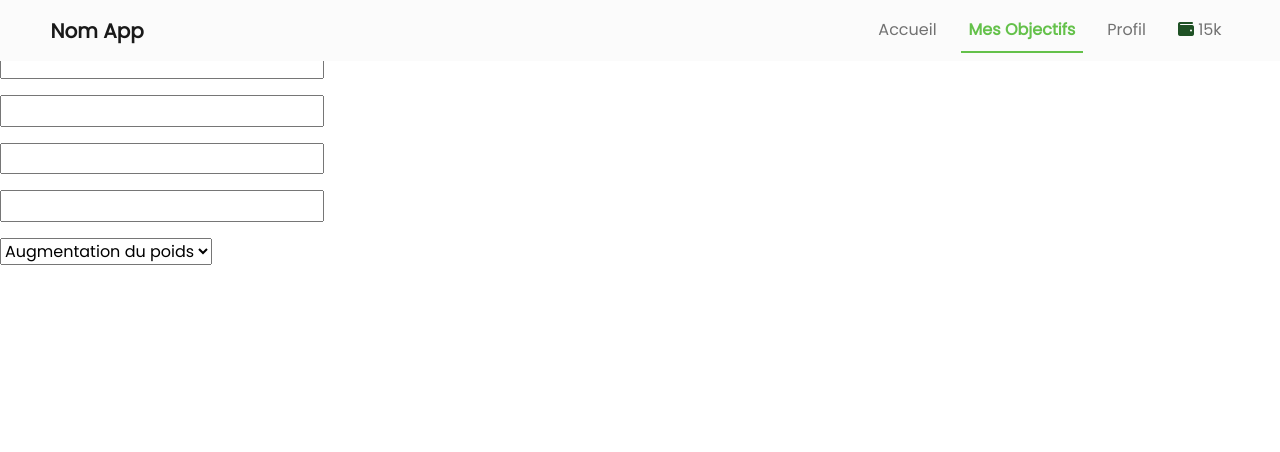
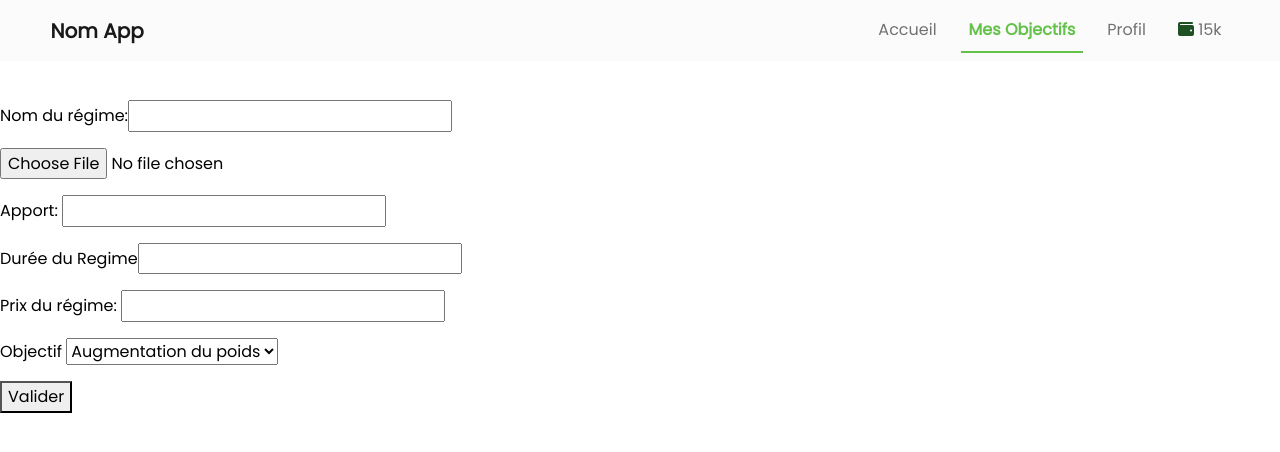
Before and after one commit to Nante1905/web-s4, a CodeIgniter app: a page that uses application/views/pages/regime.php in a window 1280 px wide. Shown: the top 452 px of the page. Run offline with CodeIgniter, Linux system fonts and the light colour scheme.

Commit message:
[implement] insere regime

```diff
--- a/application/controllers/Regime.php
+++ b/application/controllers/Regime.php
@@ -33,6 +33,55 @@ class Regime extends CI_Controller
     //
   }
 
+  public function inserer(){
+    $nom = $this->input->post('nom');
+    $prix = $this->input->post('prix');
+    $apport = $this->input->post('apport');
+    $duree = $this->input->post('duree');
+    $idobjectif = $this->input->post('idobjectif');
+    $photo = $_FILES['photo'];
+
+    require APPPATH.'constant\validation_msg.php';
+    $this->form_validation->set_rules(
+      "nom","Nom du Reégime",
+      'trim|required',
+      $error_msg
+    );
+    $this->form_validation->set_rules(
+      "prix", "Prix du Régime",
+      'required|greater_than[0]',
+      $error_msg
+    );
+    $this->form_validation->set_rules(
+      "apport", "Apport du Régime",
+      'required|greater_than[0]',
+      $error_msg
+    );
+    $this->form_validation->set_rules(
+      "duree","Durée du Régime",
+      'required|greater_than[0]',
+      $error_msg
+    );
+    $this->form_validation->set_rules(
+      "idobjectif", "Idobjectif",
+      'required',
+      $error_msg
+    );
+    if ($this->form_validation->run() == false){
+      $errors =array();
+      foreach ($this->input->post() as $key => $value) {
+        $errors[$key]= form_error($key);
+      }
+      var_dump(validation_errors());
+      echo 'tsy mety';
+    }else{
+      $photo = $this->regime->upload_img('photo');
+      $this->regime->insertRegime($nom, $prix, $apport, $duree, $photo, $idobjectif);
+      redirect(site_url("dashboard"));
+    }
+
+  }
+
   public function insertView(){
     $this->load->view('templates/body', [
 			'metadata' => [
--- a/application/controllers/User.php
+++ b/application/controllers/User.php
@@ -88,6 +88,7 @@ class User extends CI_Controller
       foreach ($this->input->post() as $key => $value) {
         $errors[$key]= form_error($key);
       }
+      var_dump(validation_errors());
       echo 'tsy mety';
     }else{
       // Mapiditra anle user
--- a/application/views/pages/regime.php
+++ b/application/views/pages/regime.php
@@ -1,17 +1,35 @@
-<div>
-    <form action="" method="post" enctype="multipart/form-data">
-        <p><input type="text" name=""></p>
-        <p><input type="text" name=""></p>
-        <p><input type="text" name=""></p>
-        <p><input type="text" name=""></p>
-        <p><input type="text" name=""></p>
+<!-- <div>
+    <form action="<?= site_url().'/regime/inserer' ?>" method="post" enctype="multipart/form-data">
+        <p><input type="text" name="nom"></p>
+        <p><input type="text" name="prix"></p>
+        <p><input type="text" name="apport"></p>
+        <p><input type="text" name="duree"></p>
+        <p><input type="file" name="photo" size="20"></p>
         <p>
             <select name="idbojectif">
                 <option value="1">Augmentation du poids</option>
                 <option value="2">Diminution du poids</option>
             </select>
         </p>
+        <p><button type="submit">Valider</button></p>
 
 
     </form>
-</div>
+</div> -->
+<div style="padding-top:100px;">
+<?php echo form_open_multipart('regime/inserer');?>
+        <p>Nom du régime:<input type="text" name="nom"></p>
+        <p><input type="file" name="photo" size="20"></p>
+        <p>Apport: <input type="number" name="apport"></p>
+        <p>Durée du Regime<input type="number" name="duree"></p>
+        <p>Prix du régime: <input type="number" name="prix"></p>
+        <p>Objectif
+            <select name="idobjectif">
+                <option value="1">Augmentation du poids</option>
+                <option value="2">Diminution du poids</option>
+                <option value="3">Atteindre IMC idéal</option>
+            </select>
+        </p>
+        <p><button type="submit">Valider</button></p>
+</form>
+</p>
```
Also changed, not shown: application/models/Regime_model.php (+27 -3 lines), assets/upload/6.png (added).
